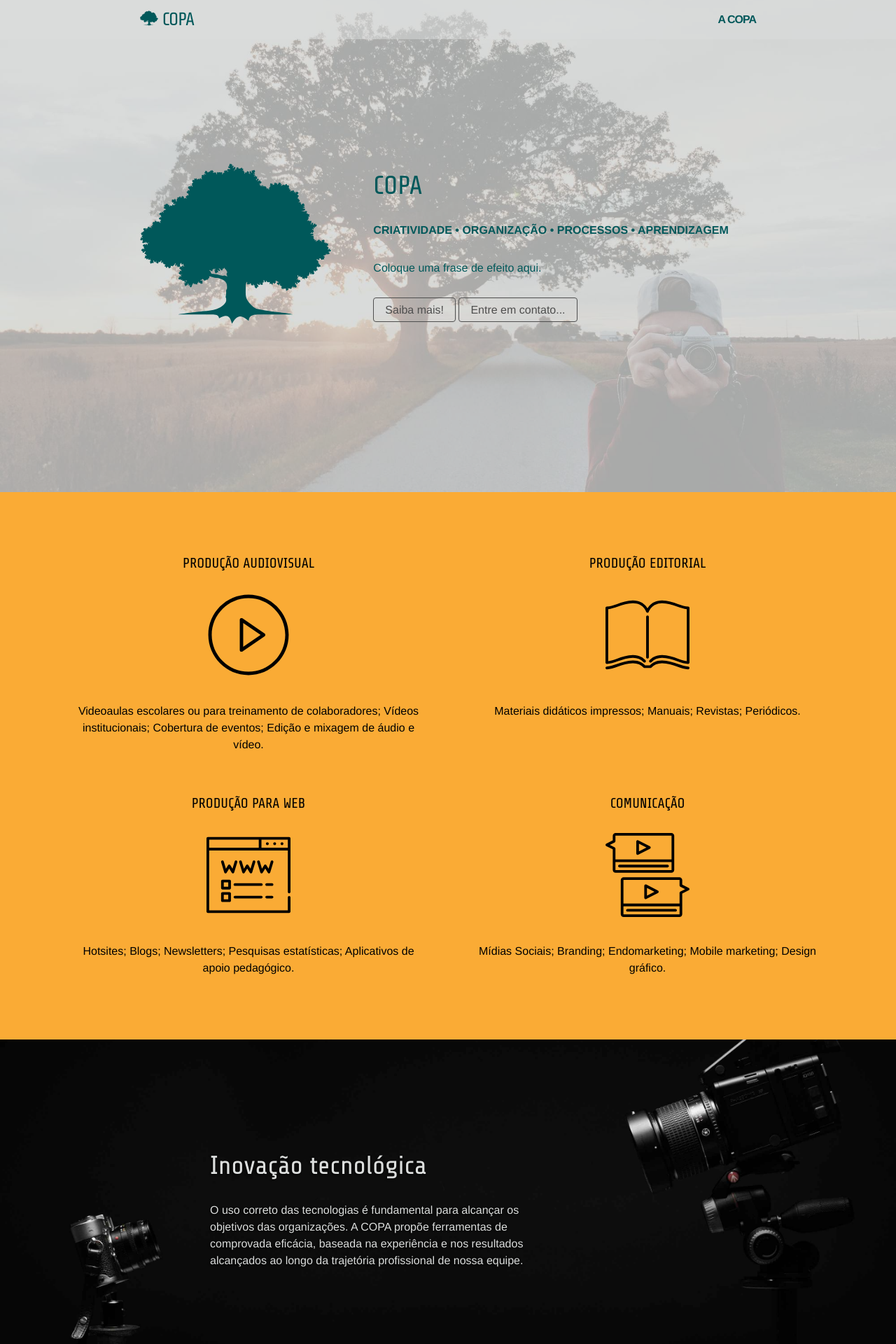
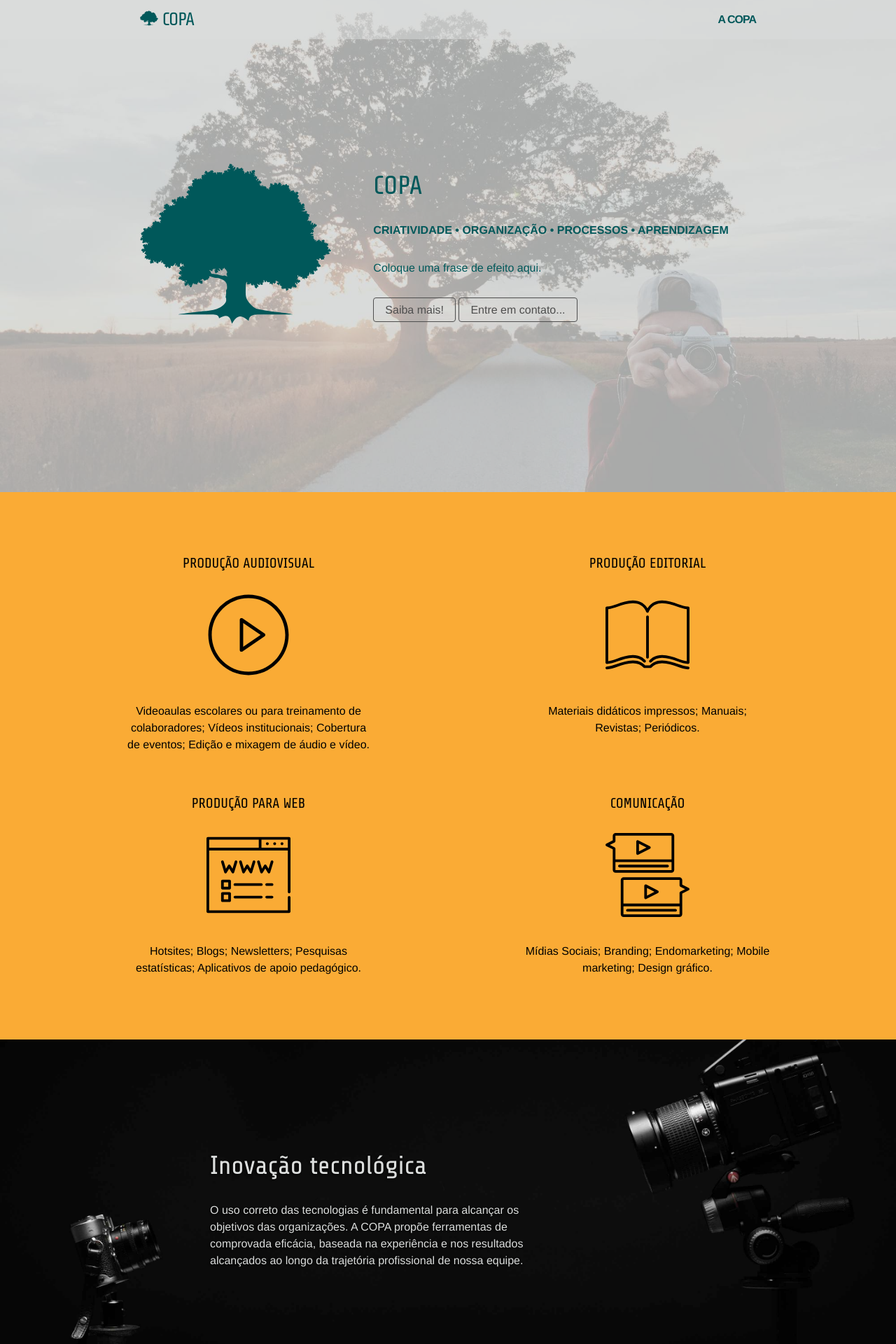
Before and after one commit to CopaTecnologia/copatecnologia.github.io, a Jekyll site: the page built from index.html, in a window 1280 px wide. Shown: the top 1920 px of the page at 70% size. Built offline with Jekyll 4.4.1, drawn with Linux system fonts in a browser that asks for light colours.

Commit message:
Parágrafos de Serviços mais curtos.

```diff
--- a/_sass/_layout.sass
+++ b/_sass/_layout.sass
@@ -177,6 +177,10 @@
 .section-servicos
     .servicos-item
         text-align: center
+        p
+            max-width: 350px
+            margin-left: auto
+            margin-right: auto
     .svg-container
         svg
             max-width: 120px
```
